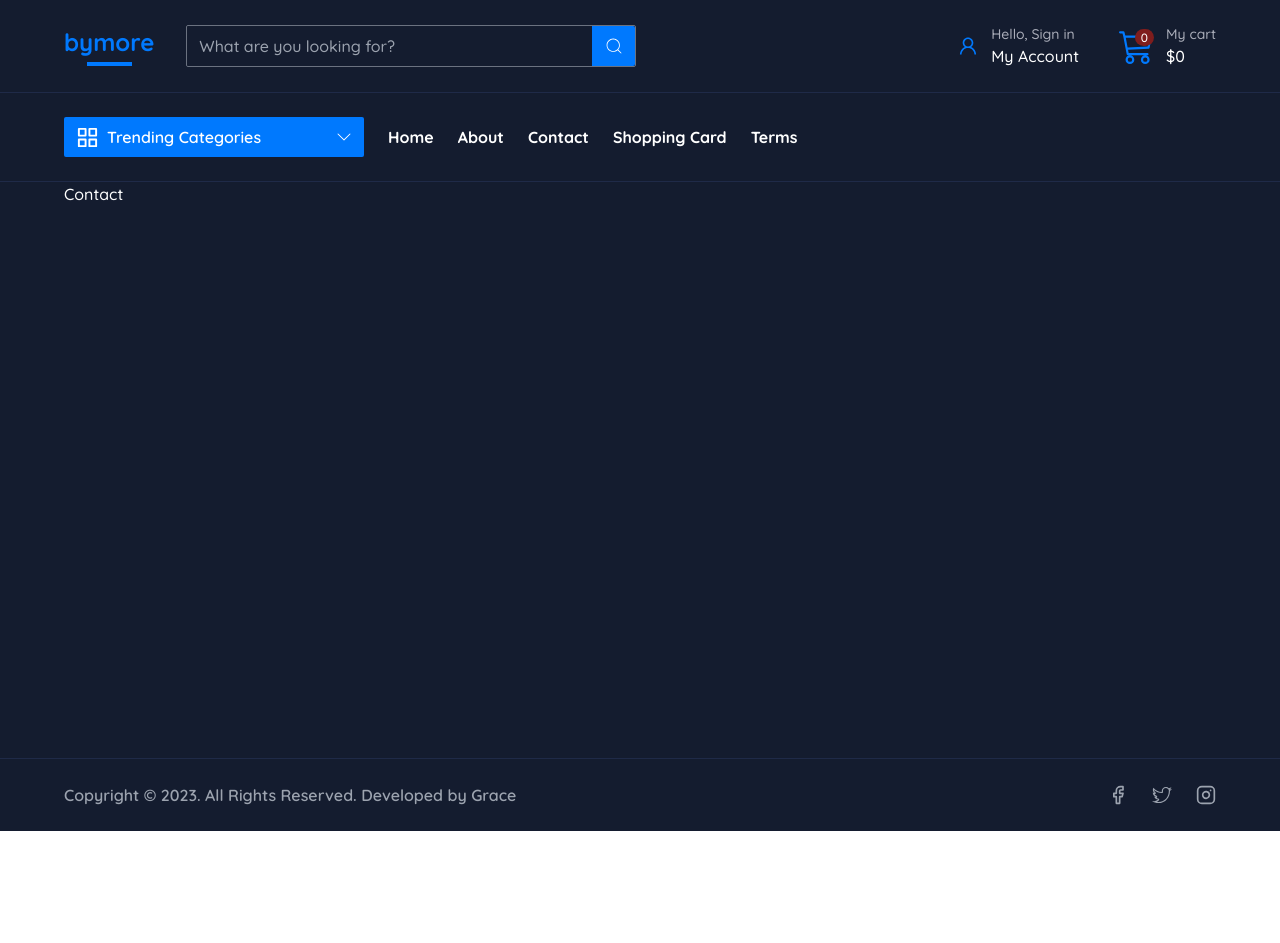
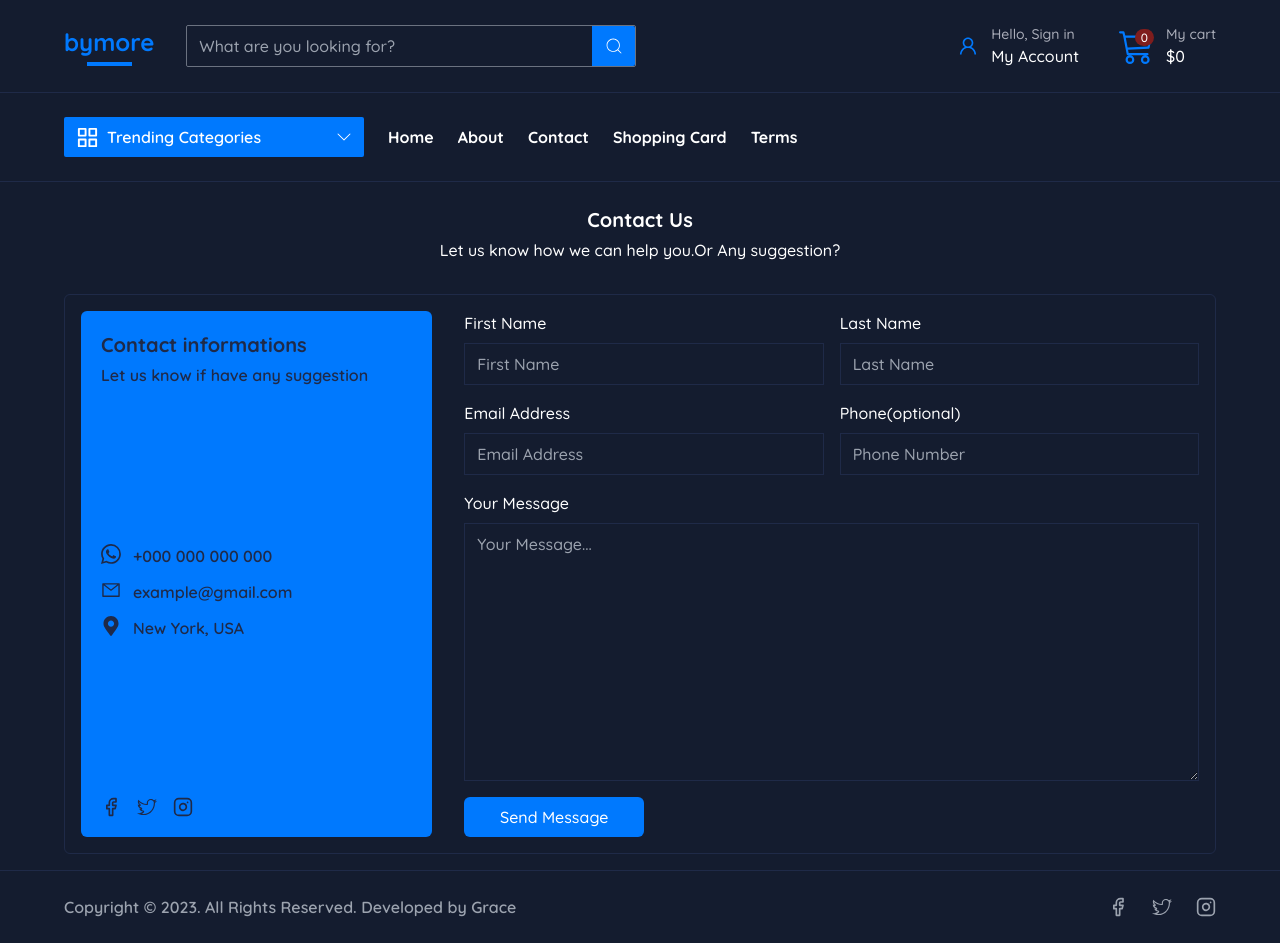
Before and after one commit to gracebir/buymore, a Next.js app: page /contact in a window 1280 px wide. Before the commit the page ends 831 px from the top, so only its background shows below. Built offline with nearby package versions, Linux system fonts and the light colour scheme.

Commit message:
contact page

```diff
--- a/src/pages/contact.tsx
+++ b/src/pages/contact.tsx
@@ -1,10 +1,57 @@
+import ContactForm from '@/components/ContactForm'
 import Layout from '@/components/Layout'
 import React from 'react'
+import { BsWhatsapp } from 'react-icons/bs'
+import { AiOutlineMail } from 'react-icons/ai'
+import { FaMapMarkerAlt } from 'react-icons/fa'
+import { FiFacebook, FiInstagram } from 'react-icons/fi'
+import { TfiTwitter } from 'react-icons/tfi'
 
 function Contact() {
   return (
     <Layout>
-      <h1>Contact</h1>
+      <div className='py-4 flex flex-col gap-6'>
+        <div className='py-2 flex flex-col gap-1 text-center'>
+          <h1 className='text-xl font-bold'>Contact Us</h1>
+          <span className="font-medium">Let us know how we can help you.Or Any suggestion?</span>
+        </div>
+        <div className='border border-dark-color grid gap-8 lg:grid-cols-3 sm:grid-cols-1 rounded-md p-4 min-h-[53vh]'>
+          <div className='bg-blue-color text-dark-color rounded-md h-full col-span-1 p-5 flex flex-col gap-6 lg:justify-between'>
+            <div className='flex flex-col gap-1'>
+              <h3 className='text-xl font-bold'>Contact informations</h3>
+              <span className='font-semibold'>Let us know if have any suggestion</span>
+            </div>
+            <div className='flex flex-col gap-3'>
+              <div className='flex flex-row gap-3'>
+                <BsWhatsapp size={20}/>
+                <span className='font-semibold'>+000 000 000 000</span>
+              </div>
+              <div className='flex flex-row gap-3'>
+                <AiOutlineMail size={20}/>
+                <span className='font-semibold'>example@gmail.com</span>
+              </div>
+              <div className='flex flex-row gap-3'>
+                <FaMapMarkerAlt size={20}/>
+                <span className='font-semibold'>New York, USA</span>
+              </div>
+            </div>
+            <div className="flex gap-4">
+              <a className='hover:text-gray-200 duration-300' href="https://facebook.com/buymore">
+                <FiFacebook size={20} />
+              </a>
+              <a className='hover:text-gray-200 duration-300' href="https://twitter.com/buymore">
+                <TfiTwitter size={20} />
+              </a>
+              <a className='hover:text-gray-200 duration-300' href="https://www.instagram.com/buymore">
+                <FiInstagram size={20} />
+              </a>
+            </div>
+          </div>
+          <div className='lg:col-span-2 sm:col-span-1'>
+            <ContactForm />
+          </div>
+        </div>
+      </div>
     </Layout>
   )
 }
```
